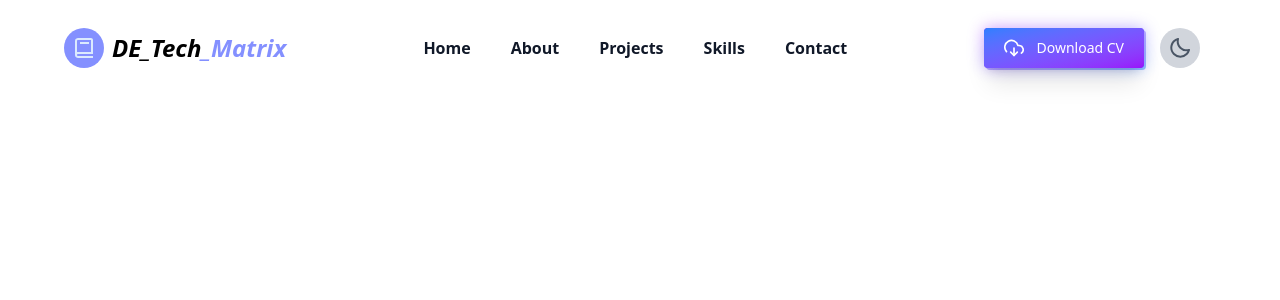
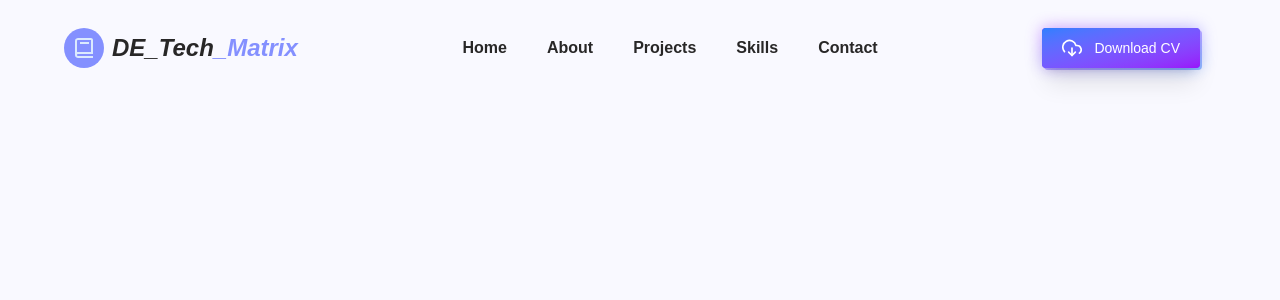
Before and after one commit to Chinwenma/de_tech_matrix, a Next.js app: page / in a window 1280 px wide. Shown: the top 300 px of the page. Built offline with nearby package versions, Linux system fonts and the light colour scheme.

Commit message:
theme set sections set up

```diff
--- a/src/app/globals.css
+++ b/src/app/globals.css
@@ -1 +1,26 @@
 @import "tailwindcss";
+
+:root {
+    --background: #f9f9ff;
+    --foreground: #282727;
+}
+
+@theme inline {
+    --color-background: var(--background);
+    --color-foreground: var(--foreground);
+    --font-sans: var(--font-geist-sans);
+    --font-mono: var(--font-geist-mono);
+}
+
+@media (prefers-color-scheme: dark) {
+    :root {
+        --background: linear-gradient(90deg, rgba(32, 6, 80, 0.9884746134782038) 0%, rgba(18, 1, 38, 0.9772701316854867) 35%, rgba(20, 15, 28, 1) 100%);
+        --foreground: #ededed;
+    }
+}
+
+body {
+    background: var(--background);
+    color: var(--foreground);
+    font-family: Arial, Helvetica, sans-serif;
+}
--- a/src/app/layout.tsx
+++ b/src/app/layout.tsx
@@ -1,7 +1,6 @@
 import type { Metadata } from "next";
 import { Geist, Geist_Mono } from "next/font/google";
 import "./globals.css";
-import Provider from "@/component/dark/Provider";
 
 const geistSans = Geist({
   variable: "--font-geist-sans",
@@ -28,9 +27,7 @@ export default function RootLayout({
       <body
         className={`${geistSans.variable} ${geistMono.variable} antialiased `}
       >
-        <Provider>
         {children}
-        </Provider>
 
       </body>
     </html>
--- a/src/app/page.tsx
+++ b/src/app/page.tsx
@@ -1,13 +1,27 @@
+import About from "@/component/about/About";
+import Contact from "@/component/contact/Contact";
+import Footer from "@/component/footer/Footer";
+import Hero from "@/component/hero/Hero";
 import ResponsiveNav from "@/component/navbar/ResponsiveNav";
-import React from "react";
+import Projects from "@/component/projects/Projects";
+import Skills from "@/component/skills/Skills";
+
 export default function Home() {
   return (
-    <div className="overflow-hidden">
+    <div className="overflow-hidden h-[5000px]" >
       <header>
         <ResponsiveNav />
       </header>
-      <main></main>
-      <footer></footer>
+      <main>
+        {/* <Hero />
+        <About />
+        <Skills />
+        <Projects />
+        <Contact /> */}
+      </main>
+      <footer>
+        {/* <Footer /> */}
+      </footer>
     </div>
   );
 }
--- /dev/null
+++ b/src/component/about/About.tsx
@@ -0,0 +1,8 @@
+
+const About = () => {
+  return (
+    <div>About</div>
+  )
+}
+
+export default About
--- /dev/null
+++ b/src/component/contact/Contact.tsx
@@ -0,0 +1,8 @@
+
+const Contact = () => {
+  return (
+    <div>Contact</div>
+  )
+}
+
+export default Contact
--- /dev/null
+++ b/src/component/footer/Footer.tsx
@@ -0,0 +1,8 @@
+
+const Footer = () => {
+  return (
+    <div>Footer</div>
+  )
+}
+
+export default Footer
--- /dev/null
+++ b/src/component/hero/Hero.tsx
@@ -0,0 +1,8 @@
+
+const Hero = () => {
+  return (
+    <div>Hero</div>
+  )
+}
+
+export default Hero
--- a/src/component/navbar/Navbar.tsx
+++ b/src/component/navbar/Navbar.tsx
@@ -4,7 +4,6 @@ import { useState, useEffect} from "react";
 import { navLinks } from "@/constants/constants";
 import Link from "next/link";
 import { FiDownloadCloud } from "react-icons/fi";
-import ThemeToggle from "../toggle/ThemeToggle";
 import { HiBars3BottomRight, } from "react-icons/hi2";
 
 
@@ -27,7 +26,7 @@ const Navbar = ({openNav}:Props) => {
 
   return (
     <div
-    className= {`transition-all ${ NavBg ? 'bg-white dark:bg-black shadow-md':'fixed'} duration-200 h-[12vh] z-[100] w-full fixed`}>
+    className= {`transition-all ${ NavBg ? 'shadow-md':'fixed'} duration-200 h-[12vh] z-[100] w-full fixed`}>
       <div className="flex items-center justify-between w-[90%] h-full mx-auto">
         {/* LOGO */}
         <Logo />
@@ -37,7 +36,7 @@ const Navbar = ({openNav}:Props) => {
               <Link
                 href={link.url}
                 key={link.id}
-                className="cursor-pointer text-gray-900 dark:text-white font-semibold hover:text-[#8490ff] transition-all duration-200 dark:hover:text-[#8490ff]"
+                className="cursor-pointer font-semibold hover:text-[#8490ff] transition-all duration-200 dark:hover:text-[#8490ff]"
               >
                 {link.label}
               </Link>
@@ -56,7 +55,6 @@ const Navbar = ({openNav}:Props) => {
             <span className="relative z-20 text-sm flex items-center">
               <FiDownloadCloud className="mr-3 w-5 h-5"/> Download CV</span>
           </a>
-          <ThemeToggle />
           <HiBars3BottomRight onClick={openNav}className=" w-8 h-8 cursor-pointer text-[#8490ff] lg:hidden"/>
         </div>
       </div>
--- /dev/null
+++ b/src/component/projects/Projects.tsx
@@ -0,0 +1,8 @@
+
+const Projects = () => {
+  return (
+    <div>Projects</div>
+  )
+}
+
+export default Projects
--- /dev/null
+++ b/src/component/skills/Skills.tsx
@@ -0,0 +1,8 @@
+
+const Skills = () => {
+  return (
+    <div>Skills</div>
+  )
+}
+
+export default Skills
--- a/src/component/toggle/ThemeToggle.tsx
+++ /dev/null
@@ -1,28 +0,0 @@
-"use client";
-import { useTheme } from "next-themes";
-import { useState, useEffect } from "react";
-import { BiMoon, BiSun } from "react-icons/bi";
-
-const ThemeToggle = () => {
-  const [mounted, setMounted] = useState(false);
-  const { theme, setTheme, systemTheme } = useTheme();
-  useEffect(() => {
-    setMounted(true);
-  }, []);
-  if (!mounted) return null;
-  const currentTheme = theme === "system" ? systemTheme : theme;
-  return (
-    <button
-      onClick={() => setTheme(currentTheme === "dark" ? "light" : "dark")}
-      className="rounded-full p-2 bg-gray-300 dark:bg-gray-800  dark:hover:bg-gray-700 hover:bg-gray-400 transition"
-    >
-      {currentTheme === "dark" ? (
-        <BiSun className="text-yellow-500 h-6 w-6" />
-      ) : (
-        <BiMoon className="text-gray-600 w-6 h-6" />
-      )}
-    </button>
-  );
-};
-
-export default ThemeToggle;
```
Also changed, not shown: src/component/dark/Provider.tsx (deleted, +0 -12 lines).
